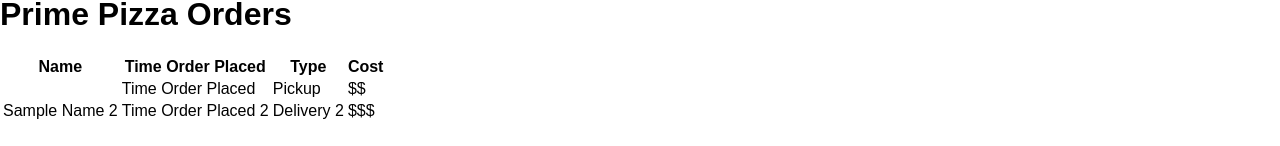
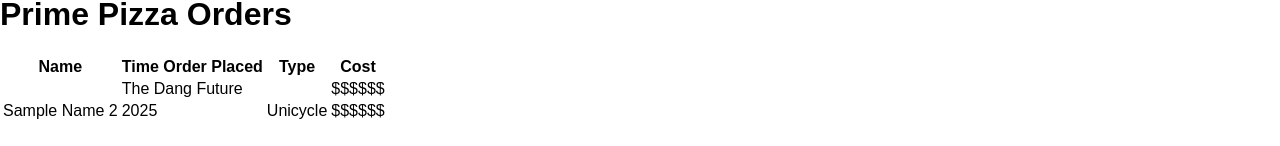
Before and after one commit to weisp014/redux-pizza-parlor, a React (Create React App) app: page / in a window 1280 px wide. Shown: the part 651-797 px from the top of the page. Built offline with nearby package versions, Linux system fonts and the light colour scheme; no server answers.

Commit message:
small changes to admin component.

```diff
--- a/src/components/Admin/Admin.jsx
+++ b/src/components/Admin/Admin.jsx
@@ -3,7 +3,7 @@ import { useSelector } from "react-redux"
 function AdminPage() {
 
     const adminCustomerInfo = useSelector(store => store.customerInfo)
-
+    // const adminPizzaInfo = useSelector(store => ????)
 
     return (
         <>
@@ -22,15 +22,15 @@ function AdminPage() {
                 <tbody>
                     <tr>
                         <td>{adminCustomerInfo.name}</td>
-                        <td>Time Order Placed</td>
-                        <td>Pickup</td>
-                        <td>$$</td>
+                        <td>The Dang Future</td>
+                        <td>{adminCustomerInfo.deliveryOption}</td>
+                        <td>$$$$$$</td>
                     </tr>
                     <tr>
                         <td>Sample Name 2</td>
-                        <td>Time Order Placed 2</td>
-                        <td>Delivery 2</td>
-                        <td>$$$</td>
+                        <td>2025</td>
+                        <td>Unicycle</td>
+                        <td>$$$$$$</td>
                     </tr>
                 </tbody>
             </table>
```
